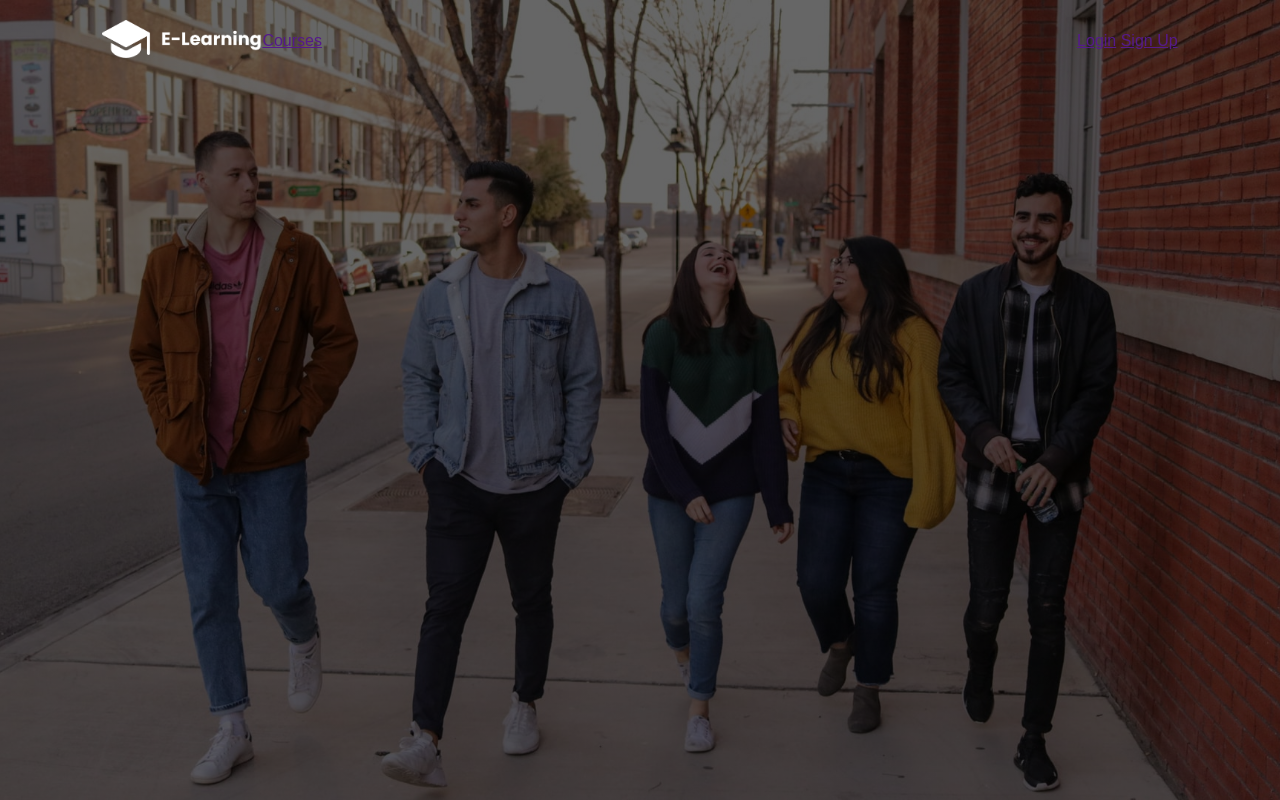
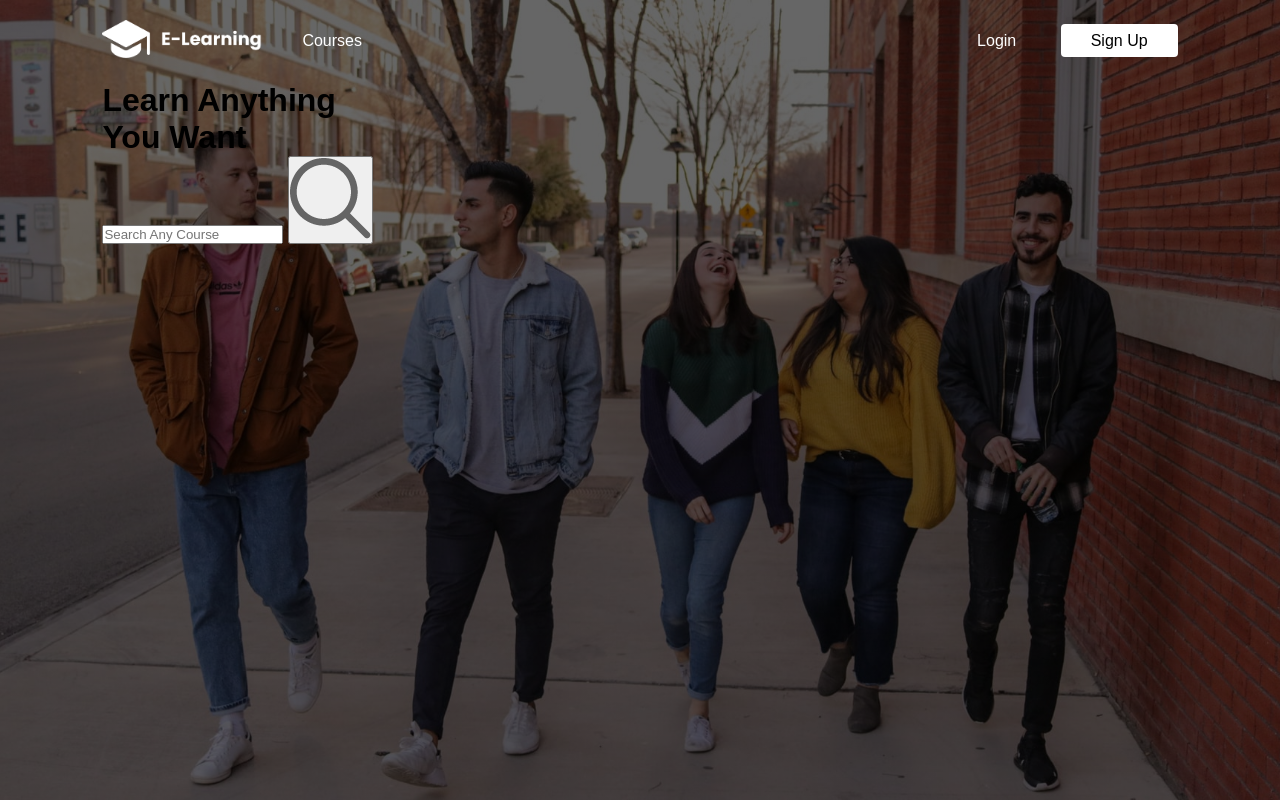
Before and after one commit to IsaacCavallaro/simpleDesign, a plain HTML site: page index.html in a window 1280 px wide. Drawn offline with Linux system fonts and the light colour scheme.

Commit message:
Styling Sign Up button and Adding Content and Search Image to HTML

```diff
--- a/index.html
+++ b/index.html
@@ -17,10 +17,17 @@
                 <a href="">Courses</a>
                 <div>
                     <a href="">Login</a>
-                    <a href="">Sign Up</a>
+                    <a href="" class="btn">Sign Up</a>
                 </div>
             </div>
         </nav>
+        <div class="content">
+            <h1>Learn Anything<br>You Want</h1>
+            <div class="search-box">
+                <input type="text" placeholder="Search Any Course">
+                <button type="submit"><img src="images/search.png"></button>
+            </div>
+        </div>
     </div>
 
 </body>
--- a/style.css
+++ b/style.css
@@ -31,3 +31,16 @@ nav{
     align-items: center;
     justify-content: space-between;
 }
+
+.nav-links a{
+    text-decoration: none;
+    color: #fff;
+    margin-left: 40px;
+}
+
+.nav-links .btn{
+    background: #fff;
+    color: #000;
+    padding: 8px 30px;
+    border-radius: 4px;
+}
```
